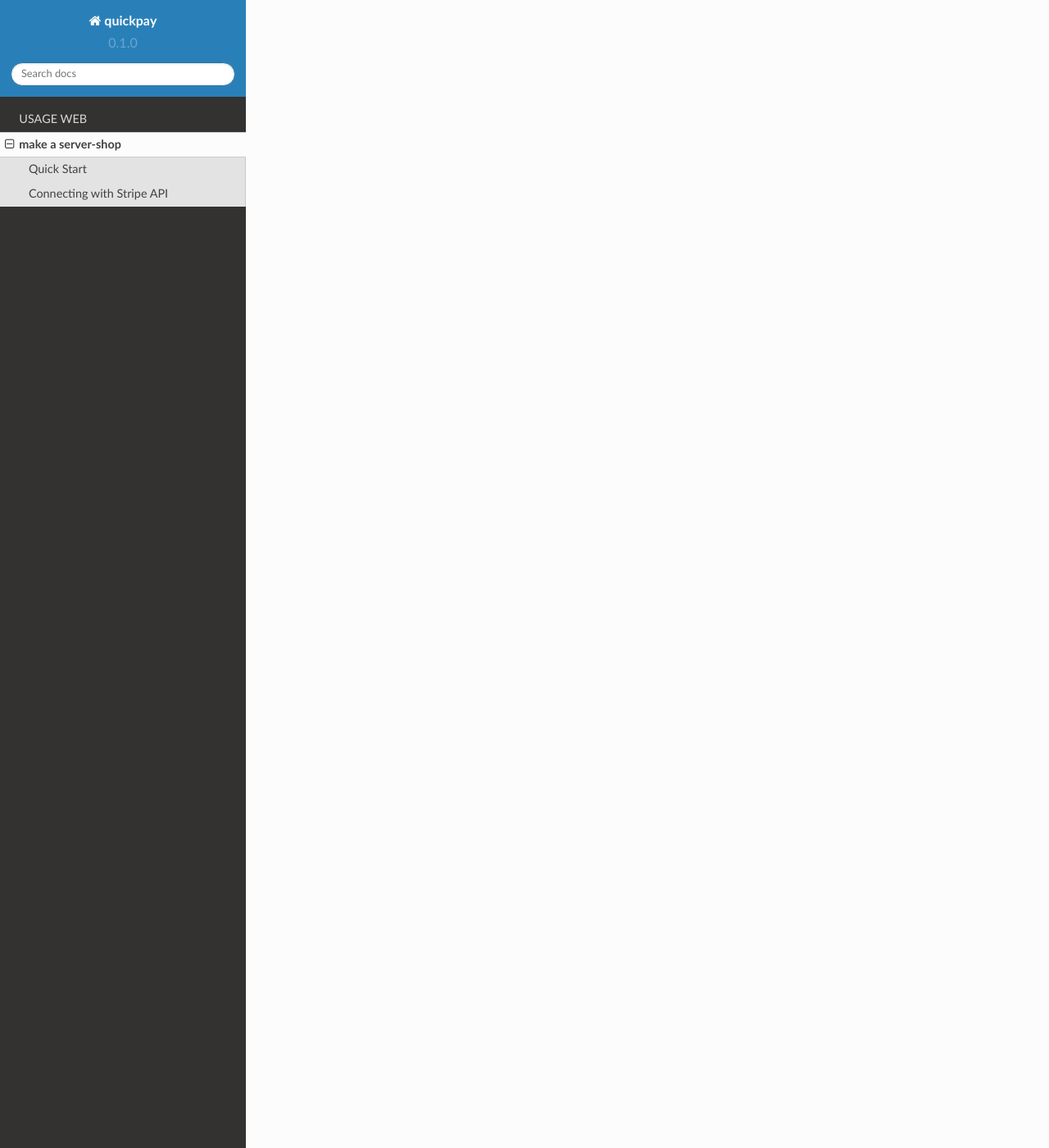
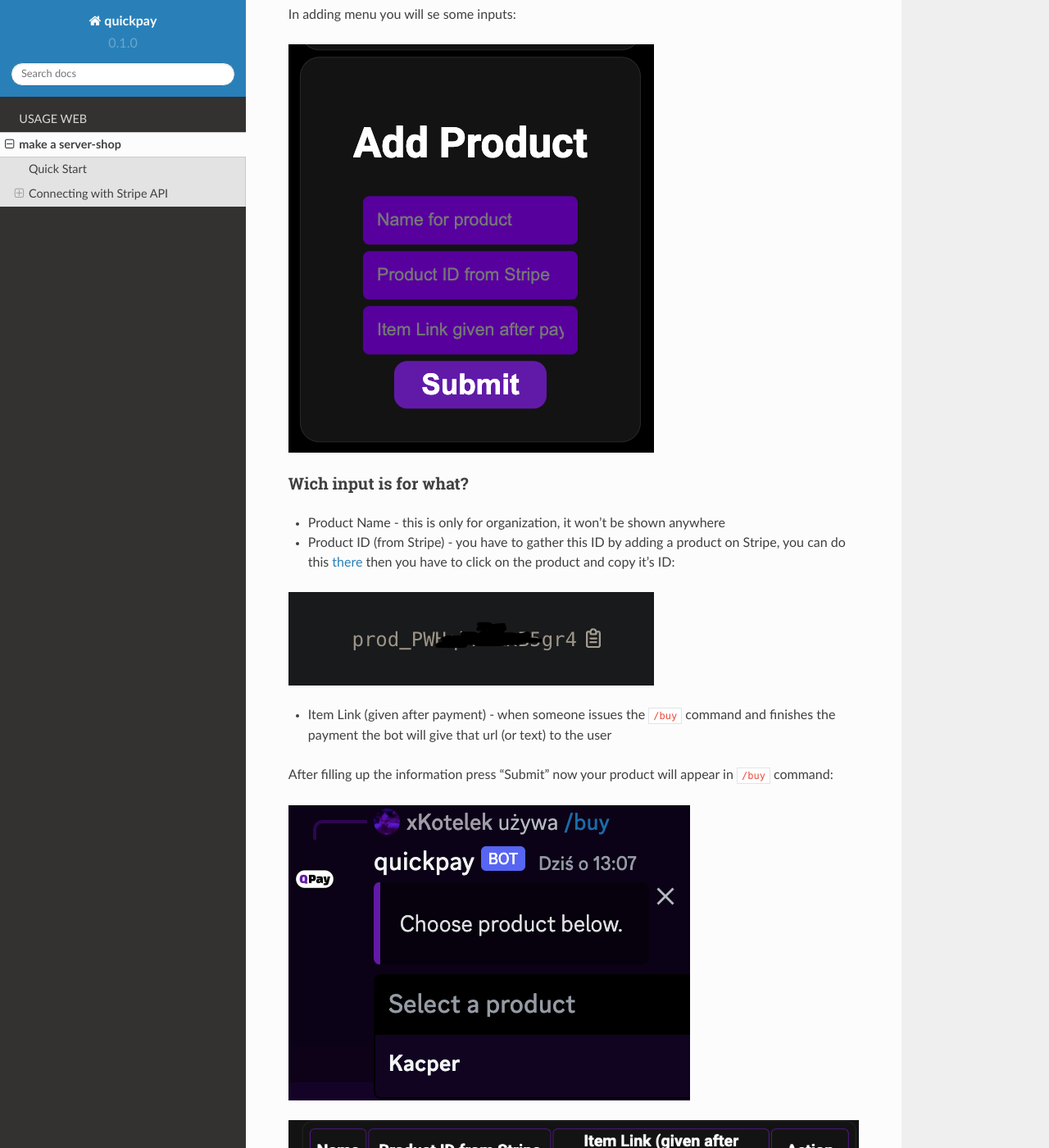
Before and after one commit to xKotelek/quickpay-docs, a Sphinx documentation site: the page built from docs/source/usagedc.rst, in a window 1280 px wide and 1400 px high, scrolled down 2123 px. Shown: the whole window at 82% size. Built offline with Sphinx 7.4.7 and the Read the Docs theme 2.0.0, drawn with Linux system fonts in a browser that asks for light colours; some of the changed text lies outside the part shown.

Commit message:
Update usagedc.rst

```diff
--- a/docs/source/usagedc.rst
+++ b/docs/source/usagedc.rst
@@ -21,3 +21,53 @@ Connecting with Stripe API
 To make ``/buy`` command work you have to connect **quickpay** with your Stripe account via **API Key**. To do this you have to go on dashboard and pick a guild. Next the first steps configuration will pop up
 
 .. image:: apikeyenter.png
+
+You have to gather the API Key from `Stripe dashboard <https://dashboard.stripe.com/apikeys>`_, paste it and hit "Submit". Now you will be redirected to main guild/server management page:
+
+.. image:: guildmanager.png
+
+In this menu you can manage your server-shop. To add a Stripe product click "Manage Products" and then "Add Product"
+
+.. image:: manageproducts.png
+
+In adding menu you will se some inputs:
+
+.. image:: addproduct.png
+
+-----------------------
+Wich input is for what?
+-----------------------
+
+* Product Name - this is only for organization, it won't be shown anywhere
+* Product ID (from Stripe) - you have to gather this ID by adding a product on Stripe, you can do this `there <https://dashboard.stripe.com/products>`_ then you have to click on the product and copy it's ID:
+
+.. image:: stripeproduct.png
+
+* Item Link (given after payment) - when someone issues the ``/buy`` command and finishes the payment the bot will give that url (or text) to the user
+
+After filling up the information press "Submit" now your product will appear in ``/buy`` command:
+
+.. image:: buycmd.png
+.. image:: prodlistadded.png
+
+-----------------------------------------------
+Optional - Adding Discord Webhook Notifications
+-----------------------------------------------
+
+The webhhook notifications is optional feature and will allow you to get notified every time when:
+
+* user creates payment with ``/buy`` command
+
+.. image:: webhook_init.png
+
+* user finishes the checkout and receive the url
+
+.. image:: webhook_correct.png
+
+* user cancels payment or payment got timed out - this works only sometimes so there is no screenshot
+
+----------
+Conclusion
+----------
+
+You can see that makin server-shop on Discord with **quickpay** is very easy. I will add more things that user can get for money on Discord and I am working hard on finishing **WebPayment Service** which will allow users to create Checkout Buttons with 2 lines of code! (not counting `<script>` element it's only one line!). You can check out how it look right now at :doc:usageweb
```
